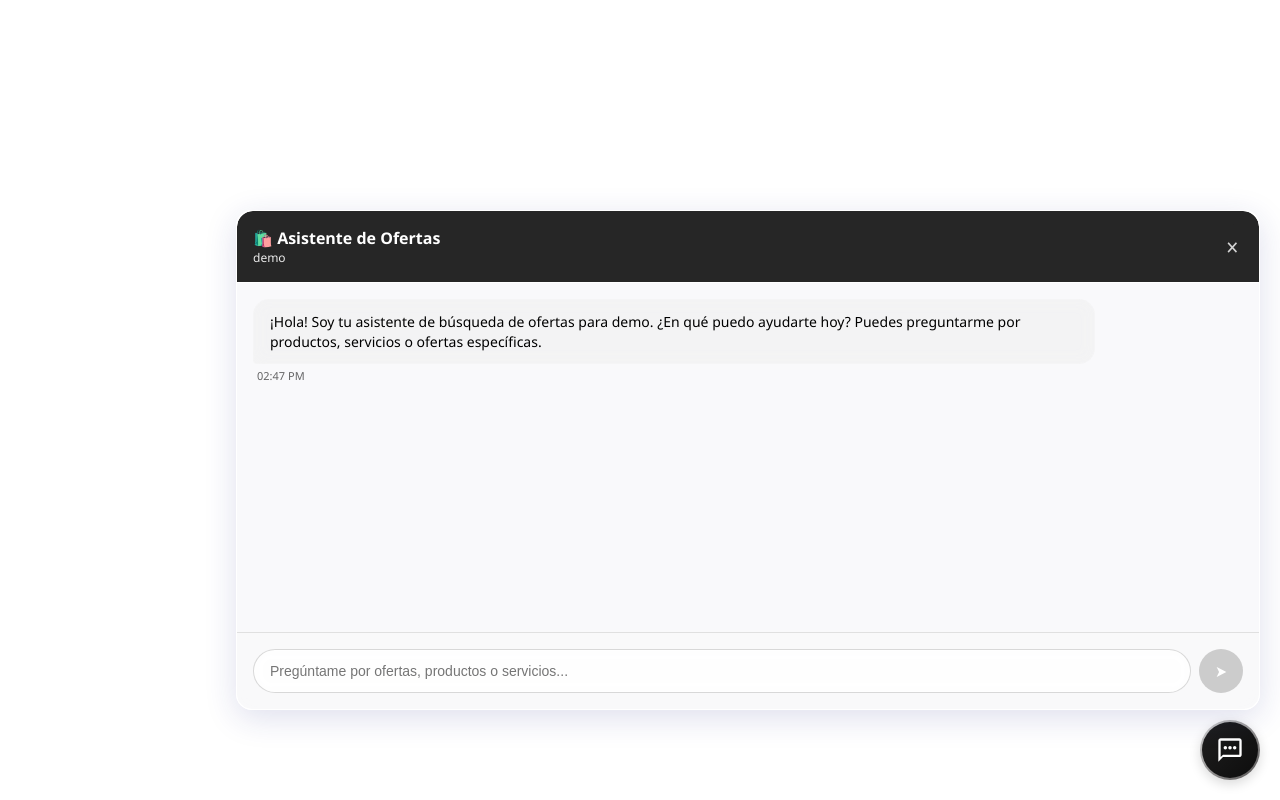
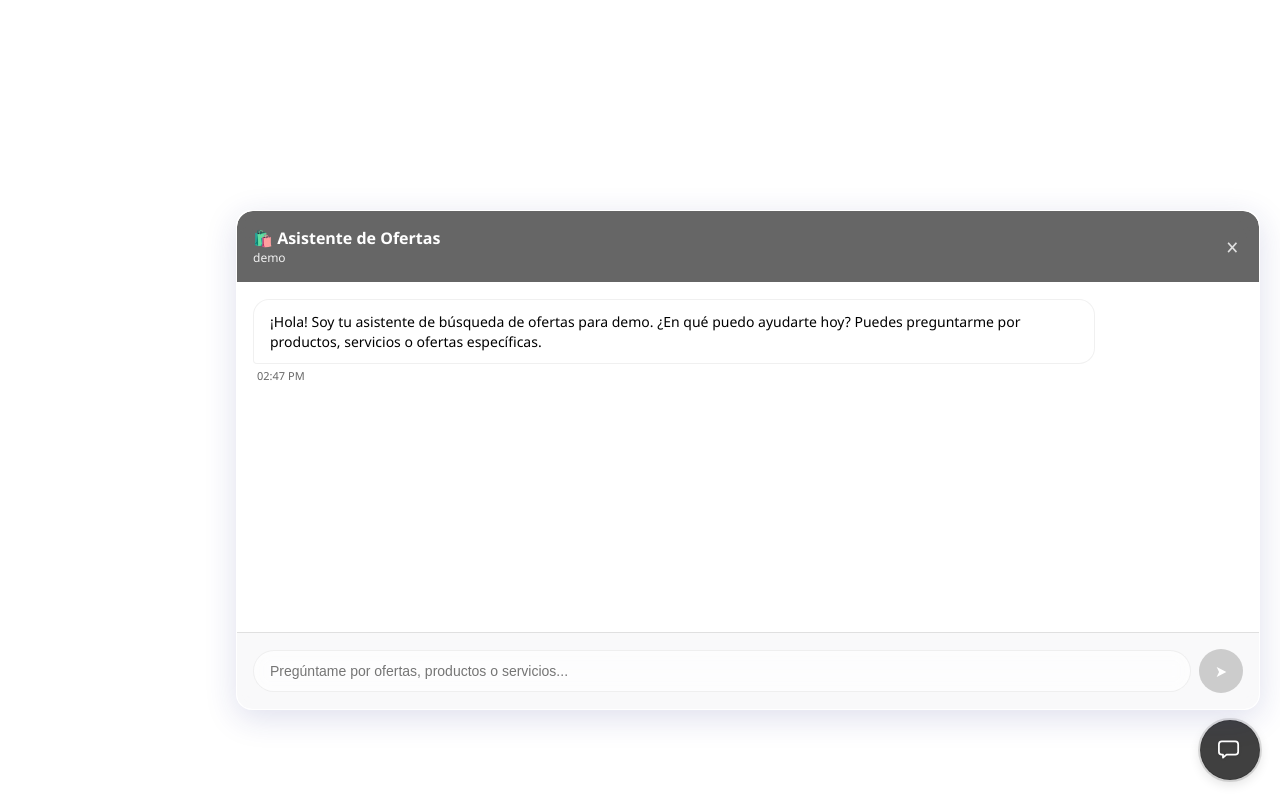
Before and after one commit to victorandujar/chat-widget, a React (Vite) app: page / in a window 1280 px wide. Both pictures are taken after a click on the button "Open chat bot". Built offline with nearby package versions, Linux system fonts and the light colour scheme.

Commit message:
Modify styles from chatbutton & chatwindow

```diff
--- a/src/components/ChatButton/ChatButton.tsx
+++ b/src/components/ChatButton/ChatButton.tsx
@@ -1,3 +1,5 @@
+import { useState } from "react";
+
 interface Props {
   onClick: () => void;
   color: string;
@@ -26,7 +28,7 @@ export default function ChatButton({
 
   const isDark = theme === "dark";
 
-  function hexToRgba(hex: string, alpha = 0.8) {
+  function hexToRgba(hex: string, alpha = 0.5) {
     if (!hex) return undefined;
     let h = hex.replace("#", "").trim();
     if (h.length === 3) {
@@ -43,26 +45,50 @@ export default function ChatButton({
   }
 
   const alphaBg =
-    color && color.startsWith("#") ? hexToRgba(color, 0.85) : undefined;
+    color && color.startsWith("#") ? hexToRgba(color, 0.5) : undefined;
+
+  const [isHover, setIsHover] = useState(false);
+  const [isFocus, setIsFocus] = useState(false);
+  const hoverAlphaBg =
+    color && color.startsWith("#") ? hexToRgba(color, 0.75) : undefined;
 
   return (
     <button
       onClick={onClick}
       className="ia-chat-widget-button"
+      onMouseEnter={() => setIsHover(true)}
+      onMouseLeave={() => setIsHover(false)}
+      onFocus={() => setIsFocus(true)}
+      onBlur={() => setIsFocus(false)}
       style={
         {
-          background: alphaBg || color,
-          color: isDark ? "#000" : "#fff",
+          background:
+            (isHover || isFocus) && hoverAlphaBg
+              ? hoverAlphaBg
+              : alphaBg || (isDark ? "rgba(0,0,0,0.5)" : "rgba(0,0,0,0.08)"),
+          color: isDark ? "#fff" : "#000",
           ...getPositionStyles(),
-          backdropFilter: "blur(30px)",
-          WebkitBackdropFilter: "blur(30px)",
-          border: "2px solid transparent",
+          backdropFilter: isHover
+            ? "blur(12px) saturate(120%)"
+            : "blur(10px) saturate(110%)",
+          WebkitBackdropFilter: isHover
+            ? "blur(12px) saturate(120%)"
+            : "blur(10px) saturate(110%)",
+          border: isDark
+            ? "1px solid rgba(255,255,255,0.12)"
+            : "1px solid rgba(0,0,0,0.12)",
           backgroundImage: `${
             alphaBg ? `linear-gradient(${alphaBg}, ${alphaBg}),` : ""
-          } linear-gradient(135deg, rgba(255, 255, 255, 0.8), rgba(96, 93, 93, 0.8))`,
+          } linear-gradient(135deg, rgba(255,255,255,0.06), rgba(0,0,0,0.02))`,
           backgroundOrigin: "border-box",
           backgroundClip: "padding-box, border-box",
-          boxShadow: "0 4px 12px rgba(0,0,0,0.15)",
+          boxShadow: isHover
+            ? isDark
+              ? "0 6px 24px rgba(0,0,0,0.6)"
+              : "0 6px 18px rgba(0,0,0,0.18)"
+            : isDark
+            ? "0 4px 18px rgba(0,0,0,0.45)"
+            : "0 4px 12px rgba(0,0,0,0.12)",
           borderRadius: "50%",
           width: "60px",
           height: "60px",
@@ -71,7 +97,14 @@ export default function ChatButton({
           alignItems: "center",
           justifyContent: "center",
           cursor: "pointer",
-          transition: "all 0.3s ease",
+          transition:
+            "transform 0.15s ease, box-shadow 0.15s ease, background 0.2s ease, backdrop-filter 0.15s ease",
+          transform: isHover ? "translateY(-2px) scale(1.03)" : undefined,
+          outline: isFocus
+            ? isDark
+              ? "2px solid rgba(255,255,255,0.16)"
+              : "2px solid rgba(0,0,0,0.12)"
+            : undefined,
         } as React.CSSProperties
       }
       title="Open offers chat bot"
@@ -82,16 +115,23 @@ export default function ChatButton({
         height="28"
         viewBox="0 0 24 24"
         fill="none"
+        stroke="#ffffff"
+        strokeWidth="1.5"
+        strokeLinecap="round"
+        strokeLinejoin="round"
         xmlns="http://www.w3.org/2000/svg"
-        style={{ display: "block" }}
+        style={{
+          display: "block",
+          filter: "drop-shadow(0 1px 2px rgba(0,0,0,0.15))",
+        }}
+        aria-hidden="true"
+        focusable="false"
       >
+        {/* Modern outlined rounded chat bubble with tail — matching reference design */}
         <path
-          d="M20 2H4C2.9 2 2 2.9 2 4V22L6 18H20C21.1 18 22 17.1 22 16V4C22 2.9 21.1 2 20 2ZM20 16H6L4 18V4H20V16Z"
-          fill="currentColor"
+          d="M5 4.5h11.5c1.38 0 2.5 1.12 2.5 2.5v6.5c0 1.38-1.12 2.5-2.5 2.5H9l-3 2.5v-2.5H5c-1.38 0-2.5-1.12-2.5-2.5V7c0-1.38 1.12-2.5 2.5-2.5z"
+          fill="none"
         />
-        <circle cx="8" cy="10" r="1.5" fill="currentColor" />
-        <circle cx="12" cy="10" r="1.5" fill="currentColor" />
-        <circle cx="16" cy="10" r="1.5" fill="currentColor" />
       </svg>
     </button>
   );
--- a/src/components/ChatWindow/ChatWindow.tsx
+++ b/src/components/ChatWindow/ChatWindow.tsx
@@ -70,12 +70,15 @@ export default function ChatWindow({
     return `rgba(${r}, ${g}, ${b}, ${alpha})`;
   }
 
+  // Use lower alpha values so backdrop-filter actually reveals the page behind
+  // Container should be fairly transparent — just enough tint for reading
   const headerBg =
-    color && color.startsWith("#") ? hexToRgba(color, 0.85) : color;
+    color && color.startsWith("#") ? hexToRgba(color, 0.6) : color;
   const containerGlassBg = isDark
-    ? "rgba(45,45,45,0.75)"
-    : "rgba(255,255,255,0.85)";
-  const bodyGlassBg = isDark ? "rgba(45,45,45,0.75)" : "rgba(248,248,250,0.8)";
+    ? "rgba(20,20,20,0.25)"
+    : "rgba(255,255,255,0.25)";
+  // Body needs to be more transparent than container so content shines through
+  const bodyGlassBg = isDark ? "rgba(20,20,20,0.12)" : "rgba(255,255,255,0.12)";
 
   const formatMessageContent = (content: string) => {
     return content
@@ -113,9 +116,9 @@ export default function ChatWindow({
         display: "flex",
         flexDirection: "column",
         overflow: "hidden",
-        zIndex: 2147483647,
-        backdropFilter: "blur(20px)",
-        WebkitBackdropFilter: "blur(20px)",
+        zIndex: 10000,
+        backdropFilter: "blur(18px) saturate(100%)",
+        WebkitBackdropFilter: "blur(18px) saturate(100%)",
         boxShadow: "0 8px 32px 0 rgba(31, 38, 135, 0.15)",
       }}
     >
@@ -128,9 +131,9 @@ export default function ChatWindow({
           justifyContent: "space-between",
           alignItems: "center",
           borderRadius: "16px 16px 0 0",
-          backdropFilter: "blur(15px)",
-          WebkitBackdropFilter: "blur(15px)",
-          borderBottom: "1px solid rgba(255,255,255,0.15)",
+          backdropFilter: "blur(12px) saturate(100%)",
+          WebkitBackdropFilter: "blur(12px) saturate(100%)",
+          borderBottom: "1px solid rgba(255,255,255,0.2)",
           backgroundClip: "padding-box",
         }}
       >
@@ -167,8 +170,9 @@ export default function ChatWindow({
           flexDirection: "column",
           gap: "8px",
           background: bodyGlassBg,
-          backdropFilter: "blur(10px)",
-          WebkitBackdropFilter: "blur(10px)",
+          // softer blur for message container to keep text legible
+          backdropFilter: "blur(8px)",
+          WebkitBackdropFilter: "blur(8px)",
         }}
       >
         {messages.map((msg, i) => (
@@ -183,10 +187,13 @@ export default function ChatWindow({
               style={{
                 background:
                   msg.role === "user"
-                    ? color
+                    ? // user messages use the main color but keep them mostly opaque for readability
+                      color && color.startsWith("#")
+                      ? hexToRgba(color, 0.94)
+                      : color
                     : isDark
-                    ? "rgba(64,64,64,0.7)"
-                    : "rgba(241,241,241,0.6)",
+                    ? "rgba(255,255,255,0.06)" // subtle light tint in dark theme
+                    : "rgba(255,255,255,0.9)",
                 color: msg.role === "user" ? "white" : textColor,
                 borderRadius:
                   msg.role === "user"
@@ -196,13 +203,15 @@ export default function ChatWindow({
                 fontSize: "14px",
                 lineHeight: "1.4",
                 wordWrap: "break-word",
-                backdropFilter: msg.role === "user" ? "none" : "blur(8px)",
+                backdropFilter: msg.role === "user" ? "none" : "blur(6px)",
                 WebkitBackdropFilter:
-                  msg.role === "user" ? "none" : "blur(8px)",
+                  msg.role === "user" ? "none" : "blur(6px)",
                 border:
                   msg.role === "user"
                     ? "none"
-                    : "1px solid rgba(255,255,255,0.1)",
+                    : isDark
+                    ? "1px solid rgba(255,255,255,0.06)"
+                    : "1px solid rgba(0,0,0,0.06)",
               }}
             >
               {typeof msg.content === "string"
@@ -257,6 +266,8 @@ export default function ChatWindow({
             ? "1px solid rgba(255,255,255,0.1)"
             : "1px solid rgba(0,0,0,0.1)",
           display: "flex",
+          alignItems: "center",
+          justifyContent: "center",
           gap: "8px",
           background: isDark ? "rgba(30,30,30,0.8)" : "rgba(248,248,250,0.85)",
           backdropFilter: "blur(8px)",
@@ -273,12 +284,14 @@ export default function ChatWindow({
             flex: 1,
             padding: "12px 16px",
             border: `1px solid ${
-              isDark ? "rgba(255,255,255,0.3)" : "rgba(0,0,0,0.15)"
+              isDark ? "rgba(255,255,255,0.06)" : "rgba(0,0,0,0.06)"
             }`,
             borderRadius: "24px",
             fontSize: "14px",
             outline: "none",
-            background: isDark ? "rgba(64,64,64,0.8)" : "rgba(255,255,255,0.9)",
+            background: isDark
+              ? "rgba(30,30,30,0.45)"
+              : "rgba(255,255,255,0.7)",
             color: textColor,
             backdropFilter: "blur(8px)",
             WebkitBackdropFilter: "blur(8px)",
```
